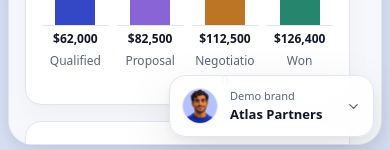
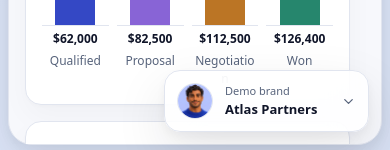
Before and after one commit to OzerovAndrey/client-os, a React (Vite) app: page / in a window 390 px wide. Shown: the part 691-841 px from the top of the page. Built offline with nearby package versions, Linux system fonts and the light colour scheme.

Commit message:
Anchor mobile brand switcher to the workspace

```diff
--- a/src/styles.css
+++ b/src/styles.css
@@ -153,7 +153,11 @@ dialog .panel-heading { align-items: center; }
   .topbar { padding-inline: var(--space-4); }
   .menu-toggle { display: flex; }
   main { padding: var(--space-5) var(--space-4) 7rem; }
-  .workspace-select { right: max(var(--space-4), env(safe-area-inset-right)); bottom: max(var(--space-4), env(safe-area-inset-bottom)); }
+  .workspace-select {
+    position: absolute;
+    right: max(var(--space-3), env(safe-area-inset-right));
+    bottom: max(var(--space-3), env(safe-area-inset-bottom));
+  }
   .page-heading { flex-wrap: wrap; }
   th, td { padding-inline: var(--space-3); }
 }
```
